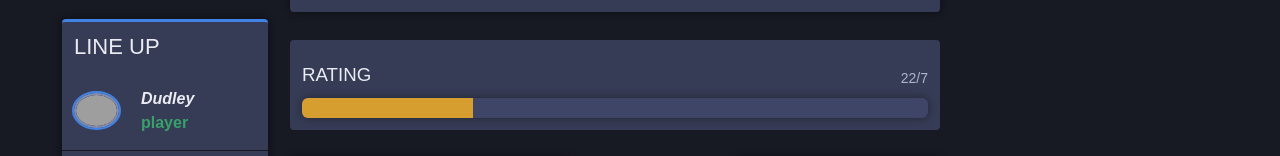
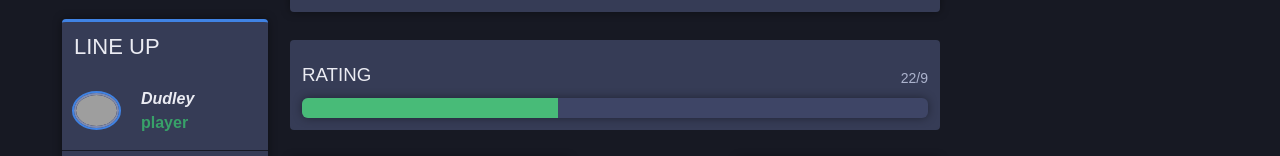
Before and after one commit to games-motion/front, a Next.js app: page /team in a window 1280 px wide. Shown: the part 775-931 px from the top of the page. Built offline with nearby package versions, Linux system fonts and the light colour scheme; grey boxes are pictures that could not be loaded.

Commit message:
feat: add shimmer lib

```diff
--- a/package.json
+++ b/package.json
@@ -25,6 +25,7 @@
     "polished": "^4.2.2",
     "react": "18.2.0",
     "react-dom": "18.2.0",
+    "react-shimmer-effects": "^1.0.2",
     "styled-components": "^5.3.5",
     "zod": "^3.20.2"
   },
--- a/src/components/ProgressBar/index.tsx
+++ b/src/components/ProgressBar/index.tsx
@@ -1,4 +1,6 @@
 import { useAutoAnimate } from '@formkit/auto-animate/react'
+
+import { Tooltip } from '../../shared'
 
 import { Container } from './styles'
 
@@ -13,9 +15,13 @@ export function ProgressBar(props: IProgressBarProps) {
 
   const progress = (quantity / championships) * 100
 
+  const percentage = progress.toString().split('.')[0].padStart(2, '0')
+
   return (
     <Container progress={progress} ref={parentRef}>
-      <div className="progress" />
+      <Tooltip title={`${percentage}%`}>
+        <div className="progress" />
+      </Tooltip>
     </Container>
   )
 }
--- a/src/pages/team/index.tsx
+++ b/src/pages/team/index.tsx
@@ -69,9 +69,9 @@ export default function Page() {
           <ProgressSection>
             <div>
               <h3>Rating</h3>
-              <span>22/7</span>
+              <span>22/9</span>
             </div>
-            <ProgressBar championships={22} quantity={6} />
+            <ProgressBar championships={22} quantity={9} />
           </ProgressSection>
           <DetailsTeamSection>
             <LastPublications />
```
Also changed, not shown: 1 other file (tests, documents, lock files or other folders).
